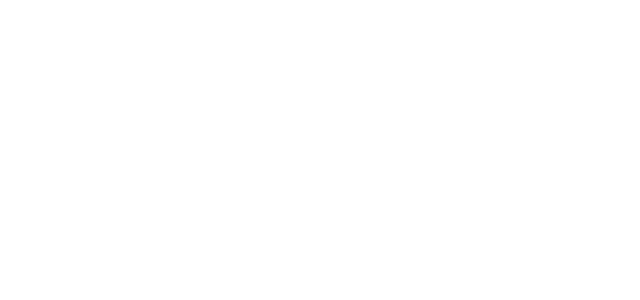
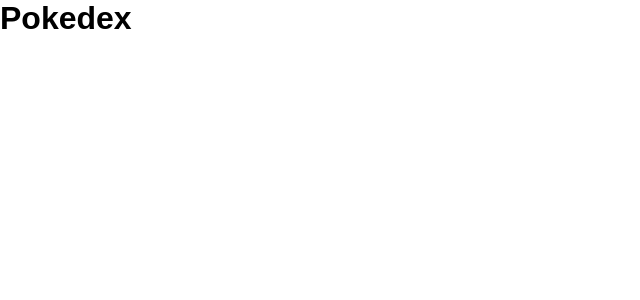
Before and after one commit to DavidWillian7/Pokedex, an Angular app: page / in a window 1280 px wide. Shown: the top 300 px of the page, without its empty margins (0-640 px from the left). Built offline with nearby package versions, Linux system fonts and the light colour scheme.

Commit message:
criando a pasta pages com a home e details e definindo o css global

```diff
--- a/src/app/app-routing.module.ts
+++ b/src/app/app-routing.module.ts
@@ -1,7 +1,12 @@
 import { NgModule } from '@angular/core';
 import { RouterModule, Routes } from '@angular/router';
+import { HomeComponent } from './pages/home/home.component';
+import { DetailsComponent } from './pages/details/details.component';
 
-const routes: Routes = [];
+const routes: Routes = [
+  {path: '', component: HomeComponent},
+  {path: 'details', component: DetailsComponent}
+];
 
 @NgModule({
   imports: [RouterModule.forRoot(routes)],
--- a/src/app/app.module.ts
+++ b/src/app/app.module.ts
@@ -3,10 +3,14 @@
 
 import { AppRoutingModule } from './app-routing.module';
 import { AppComponent } from './app.component';
+import { HomeComponent } from './pages/home/home.component';
+import { DetailsComponent } from './pages/details/details.component';
 
 @NgModule({
   declarations: [
-    AppComponent
+    AppComponent,
+    HomeComponent,
+    DetailsComponent
   ],
   imports: [
     BrowserModule,
--- /dev/null
+++ b/src/app/pages/details/details.component.html
@@ -0,0 +1 @@
+<p>details works!</p>
--- /dev/null
+++ b/src/app/pages/home/home.component.html
@@ -0,0 +1 @@
+<h1>Pokedex</h1>
--- a/src/styles.css
+++ b/src/styles.css
@@ -1 +1,6 @@
-/* You can add global styles to this file, and also import other style files */
+*{
+    margin: 0;
+    padding: 0;
+    box-sizing: border-box;
+    font-family: Arial, Helvetica, sans-serif;
+}
```
Also changed, not shown: src/app/pages/details/details.component.ts (added, +10 -0 lines), src/app/pages/home/home.component.ts (added, +10 -0 lines), src/app/pages/details/details.component.css (added), src/app/pages/home/home.component.css (added).
